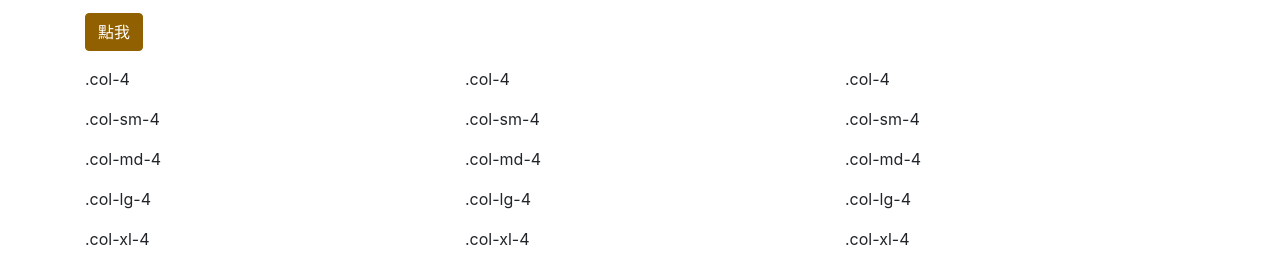
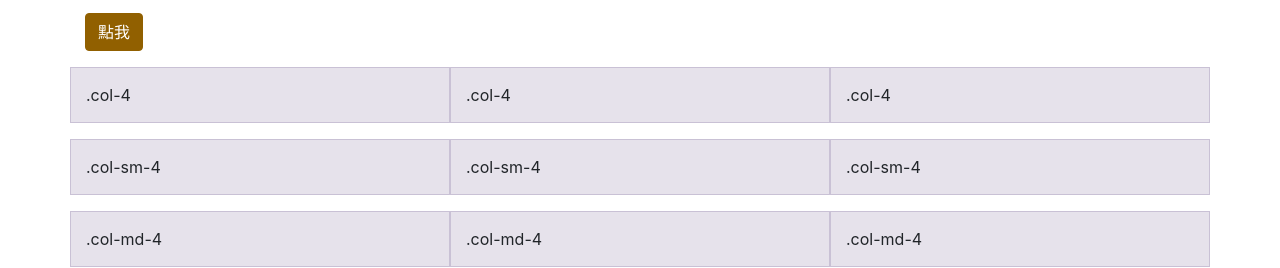
Before and after one commit to 0404kai/week6, a plain HTML site: page index.html in a window 1280 px wide. Shown: the part 287-555 px from the top of the page. Drawn offline with nearby package versions, Linux system fonts and the light colour scheme; files that its build step writes are made by us from their sources.

Commit message:
Update _index.scss

```diff
--- a/scss/_index.scss
+++ b/scss/_index.scss
@@ -16,7 +16,7 @@
         font-weight: 300;
     }
 }
-.colll {
+.main-color {
     padding-top: 15px;
     padding-bottom: 15px;
     background-color: rgba(86, 61, 124, 0.15);
```
